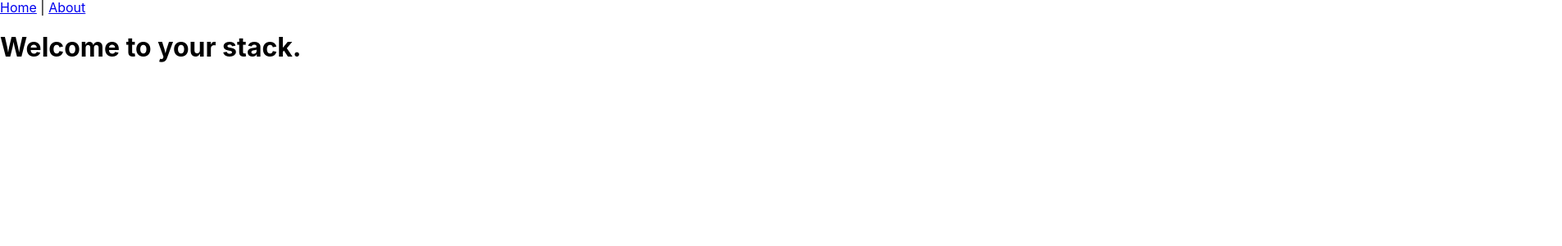
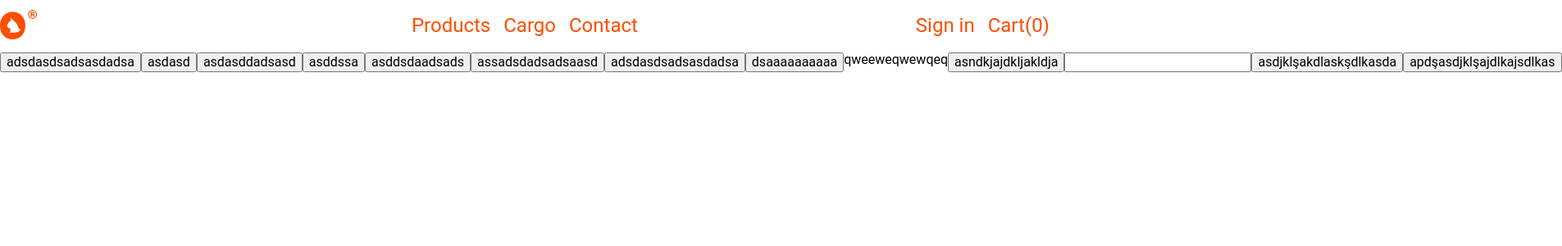
Before and after one commit to softwareVirus/loky-store, a Vue app in the folder frontend/: page / in a window 1280 px wide. Shown: the top 300 px of the page at 82% size, 1905 px wide, since content can reach past the window. Built offline with nearby package versions, Linux system fonts and the light colour scheme; no server answers.

Commit message:
Initialize navbar

```diff
--- a/frontend/src/app.vue
+++ b/frontend/src/app.vue
@@ -1,12 +1,66 @@
 <template lang="pug">
 #app
-  #nav
-    router-link(to="/") Home
-    span &nbsp;|&nbsp;
-    router-link(to="/about") About
+
+  nav#navbar
+    #navbar-container
+      #navbar-logo
+        Logo
+      .navbar-link-container#navbar-middle-link
+        .navbar-link-item
+          router-link(to='/products') Products
+        .navbar-link-item
+          router-link(to='/cargo') Cargo
+        .navbar-link-item
+          router-link(to='/contact') Contact
+      .navbar-link-container
+        .navbar-link-item
+          router-link(to='/sign-in') Sign in
+        .navbar-link-item
+          router-link(to='/cart/:id') Cart(0)
+
+
   router-view
 </template>
 
-<style lang="scss">
-@import '@/assets/theme.scss';
+<style lang="css">
+  body {
+   font-family: Roboto;
+  }
+  #navbar {
+    max-width: 1440px;
+    margin: 0 auto;
+    min-height: 64px;
+    display: flex;
+    align-items: center;
+  }
+  #navbar-container {
+    display: flex;
+    align-items: center;
+    justify-content: space-between;
+    max-width: 1376px;
+    width: 100%;
+    margin: 0 auto;
+  }
+  .navbar-link-container {
+    display: flex;
+    gap: 1rem;
+  }
+  #navbar-middle-link {
+    position: relative;
+    left: 59px;
+  }
+  a {
+    text-decoration: none;
+    color: #FF4D00;
+    font-size: 24px;
+  }
 </style>
+
+<script>
+import Logo from './components/logo.vue';
+export default {
+  components: {
+    Logo,
+  }
+}
+</script>
--- /dev/null
+++ b/frontend/src/components/logo.vue
@@ -0,0 +1,16 @@
+<template lang="html">
+    <svg width="45" height="36" viewBox="0 0 45 36" fill="none" xmlns="http://www.w3.org/2000/svg">
+        <path d="M15.4553 36C6.04964 36 0 28.9061 0 19.1916C0 9.47714 6.04964 2.42848 15.4553 2.42848C24.9051 2.42848 30.9547 9.47714 30.9547 19.1916C30.9547 28.9061 24.9051 36 15.4553 36ZM15.4553 27.8367C22.918 27.8367 25.9207 25.8337 25.9207 19.1916C25.9207 12.5496 22.0379 8.06886 14.5752 8.06886C7.15668 8.06886 5.03401 12.5496 5.03401 19.1916C5.03401 25.8337 8.03675 27.8367 15.4553 27.8367Z" fill="#FF4D00"/>
+        <path d="M14.0768 7.15836C9.96284 7.40611 6.88545 8.41847 4.78008 10.221C4.37676 10.567 3.63867 11.3744 3.36037 11.7716C2.54162 12.9463 2.01729 14.326 1.7874 15.8894C1.67446 16.6839 1.66237 18.2173 1.77126 19.0546C2.19476 22.3949 3.77177 24.6844 6.71605 26.2478C8.17207 27.0167 9.85394 27.5335 11.8423 27.8112L12.0279 27.8368L12.2779 27.0807C12.6893 25.8292 12.7942 25.2824 12.7539 24.6118C12.6974 23.6678 12.2336 22.7921 11.6245 22.476C11.4995 22.4077 11.2212 22.3265 10.9671 22.2795C9.95881 22.0916 9.32962 21.4979 8.68026 20.1224C8.2971 19.3066 8.2971 19.1784 8.66816 18.794C9.24895 18.1917 9.60388 17.5382 9.98704 16.3507C10.2371 15.5647 10.3823 15.2828 10.7211 14.9069C11.2535 14.3089 11.7133 14.0355 13.1572 13.4631L13.4436 13.3478L13.3508 13.1257C13.0806 12.4721 12.9273 11.6862 12.9273 10.9344C12.9273 10.0117 13.1653 9.64012 13.5565 9.95621C13.6331 10.016 13.8186 10.2467 13.9759 10.4688C14.3631 11.0284 14.7342 11.4085 16.1539 12.7113C19.7718 16.0346 20.0662 16.3293 20.53 17.064C20.9858 17.7902 21.1027 18.0977 21.857 20.6137C22.1837 21.7029 22.47 22.2582 22.9701 22.7964C23.6074 23.4798 24.5915 23.9583 25.9346 24.2402C26.8784 24.4367 26.7776 24.458 27.1446 24.0138C28.5925 22.2582 29.2257 20.4214 29.2903 17.8158C29.3427 15.7228 28.9112 13.9031 28.0037 12.3525C26.6041 9.96048 23.8776 8.26896 20.3082 7.56843C18.5779 7.23098 15.8554 7.05158 14.0768 7.15836Z" fill="#FF4D00"/>
+        <path d="M39.7231 10.9345C36.7866 10.9345 34.4683 8.6075 34.4683 5.46723C34.4683 2.32696 36.7866 0 39.7231 0C42.6817 0 45 2.32696 45 5.46723C45 8.6075 42.6817 10.9345 39.7231 10.9345ZM39.7231 10.0082C42.1518 10.0082 43.9623 8.11048 43.9623 5.46723C43.9623 2.82398 42.1518 0.926265 39.7231 0.926265C37.3165 0.926265 35.506 2.82398 35.506 5.46723C35.506 8.11048 37.3165 10.0082 39.7231 10.0082ZM37.5152 8.44936V2.43992H39.966C41.357 2.43992 42.0856 3.07249 42.0856 4.20209C42.0856 5.03799 41.5778 5.53501 40.8492 5.71574V5.73833C42.3284 5.98684 41.8648 8.26862 42.196 8.38158V8.44936H40.7167C40.4297 8.17826 40.9154 6.32572 39.5244 6.32572H38.9724V8.44936H37.5152ZM38.9724 5.12835H39.5907C40.1647 5.12835 40.6946 4.9928 40.6946 4.33764C40.6946 3.68247 40.1647 3.56951 39.5907 3.56951H38.9724V5.12835Z" fill="#FF4D00"/>
+    </svg>
+
+</template>
+<script>
+export default {
+    name: 'Logo'
+}
+</script>
+<style lang="">
+
+</style>
--- a/frontend/src/views/home.vue
+++ b/frontend/src/views/home.vue
@@ -5,6 +5,11 @@ import HelloWorld from '@/components/hello-world.vue'
 
 export default {
   name: 'Home',
+  data() {
+    return ({
+      event: 'click'
+    })
+  },
   components: {
     HelloWorld,
   },
@@ -13,11 +18,55 @@ export default {
   },
   methods: {
     ...mapActions(['fetchUsers']),
+    doThis(e) {
+      console.log(e, 'hello world')
+    },
+    doThat(e) {
+      console.log(e, 'hello-- world')
+    },
   },
 }
 </script>
 
-<template lang="pug">
-.home
-  hello-world(msg="Welcome to your stack.")
+<template lang="html">
+  <div style="display: flex;">
+    <div @click="doThat">
+    <!-- "doThis" yöntemi çağrılacak bir düğme -->
+    <button @click="doThis">adsdasdsadsasdadsa</button>
+  </div>
+    <button v-on:click="doThis">asdasd</button>
+
+    <!-- dynamic event -->
+    <button v-on:[event]="doThis">asdasddadsasd</button>
+
+    <!-- inline statement -->
+    <button v-on:click="doThat('hello', $event)">asddssa</button>
+
+    <!-- shorthand -->
+    <button @click="doThis">asddsdaadsads</button>
+
+    <!-- shorthand dynamic event -->
+    <button @[event]="doThis">assadsdadsadsaasd</button>
+
+    <!-- stop propagation -->
+    <button @click.stop="doThis">adsdasdsadsasdadsa</button>
+
+    <!-- prevent default -->
+    <button @click.prevent="doThis">dsaaaaaaaaaa</button>
+
+    <!-- prevent default without expression -->
+    <form @submit.prevent>qweeweqwewqeq</form>
+
+    <!-- chain modifiers -->
+    <button @click.stop.prevent="doThis">asndkjajdkljakldja</button>
+
+    <!-- key modifier using keyAlias -->
+    <input @keyup.enter="onEnter" />
+
+    <!-- the click event will be triggered at most once -->
+    <button v-on:click.once="doThis">asdjklşakdlaskşdlkasda</button>
+
+    <!-- object syntax -->
+    <button v-on="{ mousedown: doThis, mouseup: doThat }">apdşasdjklşajdlkajsdlkas</button>
+  </div>
 </template>
```
